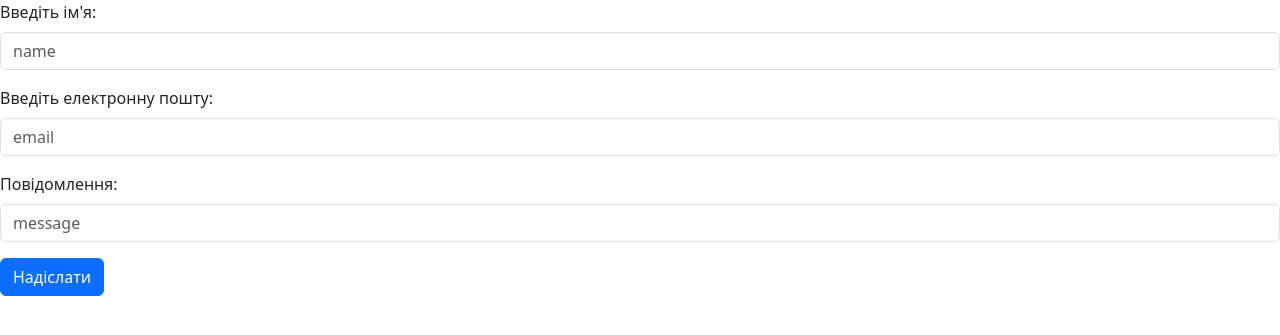
After one commit to Kyryll81/PythonStart, a Flask app: page /contact in a window 1280 px wide. The commit adds this page. Shown: the top 335 px of the page. Run offline with Flask 3, Linux system fonts and the light colour scheme.

Commit message:
feat: Implemented contact form view and template

```diff
--- a/my_notes_app/app.py
+++ b/my_notes_app/app.py
@@ -2,7 +2,7 @@ from os import getenv, environ
 from datetime import datetime
 
 from flask import (Flask, render_template, request, redirect,
-                   url_for, session, make_response)
+                   url_for, session, make_response, jsonify)
 
 from dotenv import load_dotenv
 
@@ -109,5 +109,21 @@ def logout():
     return redirect(url_for('index'))
 
 
+@app.get('/contact')
+def contact_form():
+    return render_template('contact_form.html')
+
+
+@app.post('/submit_feedback')
+def submit_feedback():
+    data: dict = {
+        "name": request.form.get("name"),
+        "email": request.form.get("email"),
+        "message": request.form.get("message"),
+    }
+
+    return jsonify(data)
+
+
 if __name__ == '__main__':
     app.run(debug=True)
--- /dev/null
+++ b/my_notes_app/templates/contact_form.html
@@ -0,0 +1,34 @@
+<!DOCTYPE html>
+<html lang="uk">
+<head>
+    <meta charset="UTF-8">
+    <meta name="viewport" content="width=device-width, initial-scale=1.0">
+    <title>Контакти</title>
+    <link href="https://cdn.jsdelivr.net/npm/bootstrap@5.3.8/dist/css/bootstrap.min.css" rel="stylesheet" crossorigin="anonymous">
+</head>
+<body>
+    <form action="/submit_feedback" method='POST'>
+        <div class="mb-3">
+            <label for="name" class="form-label">Введіть ім'я: </label>
+            <input type=text class="form-control" name="name" id="name" placeholder="name">
+        </div>
+
+        <div class="mb-3">
+            <label for="email" class="form-label">Введіть електронну пошту: </label>
+            <input type=email class="form-control" name="email" id="email" placeholder="email">
+        </div>
+
+        <div class="mb-3">
+            <label for="message" class="form-label">Повідомлення: </label>
+            <input type=text class="form-control" name="message" id="message" placeholder="message">
+        </div>
+
+
+        <button type="submit" class="btn btn-primary">Надіслати</button>
+    </form>
+</body>
+<script src="https://cdn.jsdelivr.net/npm/bootstrap@5.3.3/dist/js/bootstrap.bundle.min.js">
+
+</script>
+
+</html>
--- a/my_notes_app/templates/login.html
+++ b/my_notes_app/templates/login.html
@@ -8,7 +8,7 @@
 </head>
 <body>
     <form action="/login" method="POST">
-          <div class="mb-3">
+        <div class="mb-3">
             <label for="username" class="form-label">Введіть логін: </label>
             <input type=text class="form-control" name="username" id="username" placeholder="username">
         </div>
```
